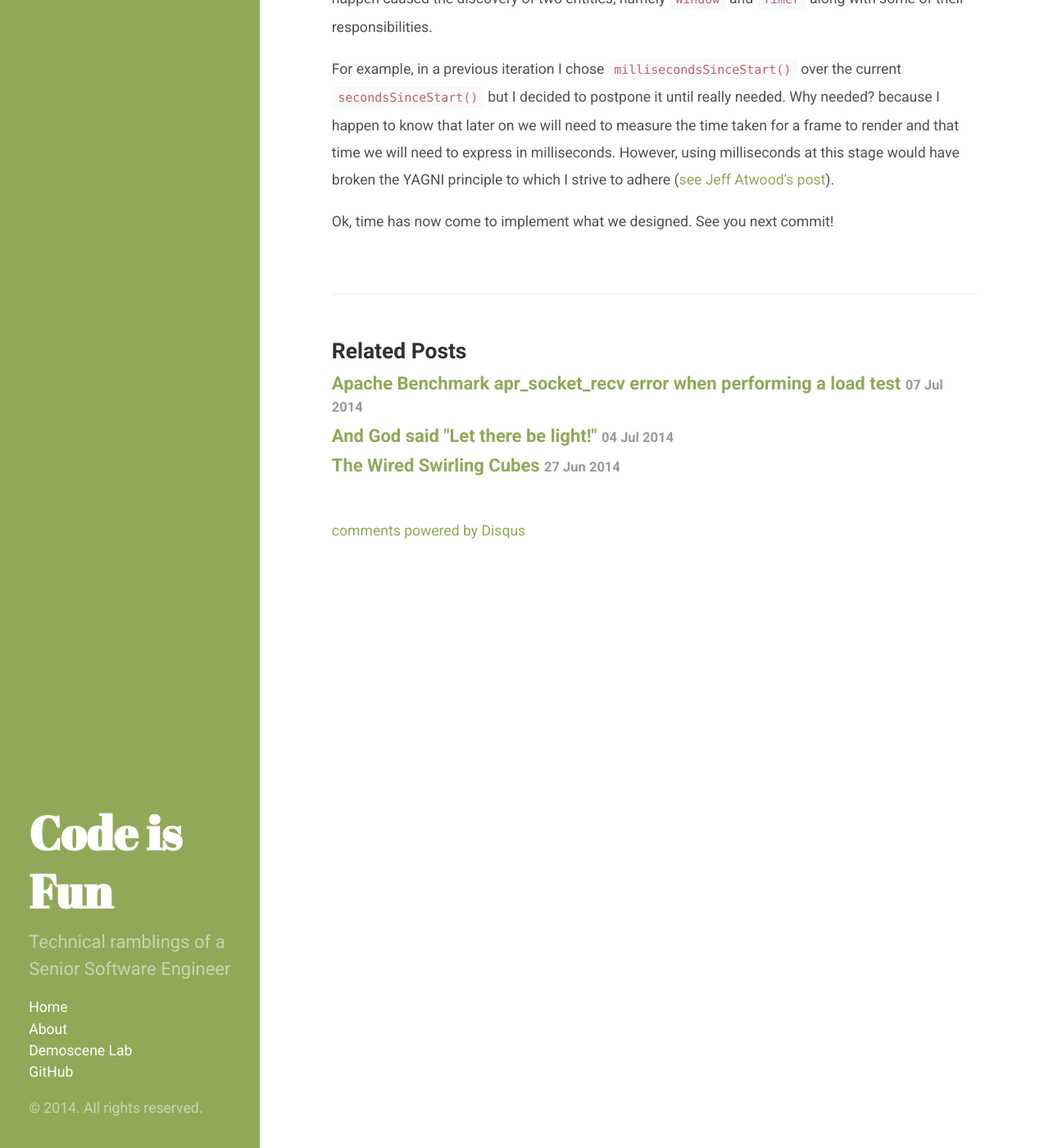
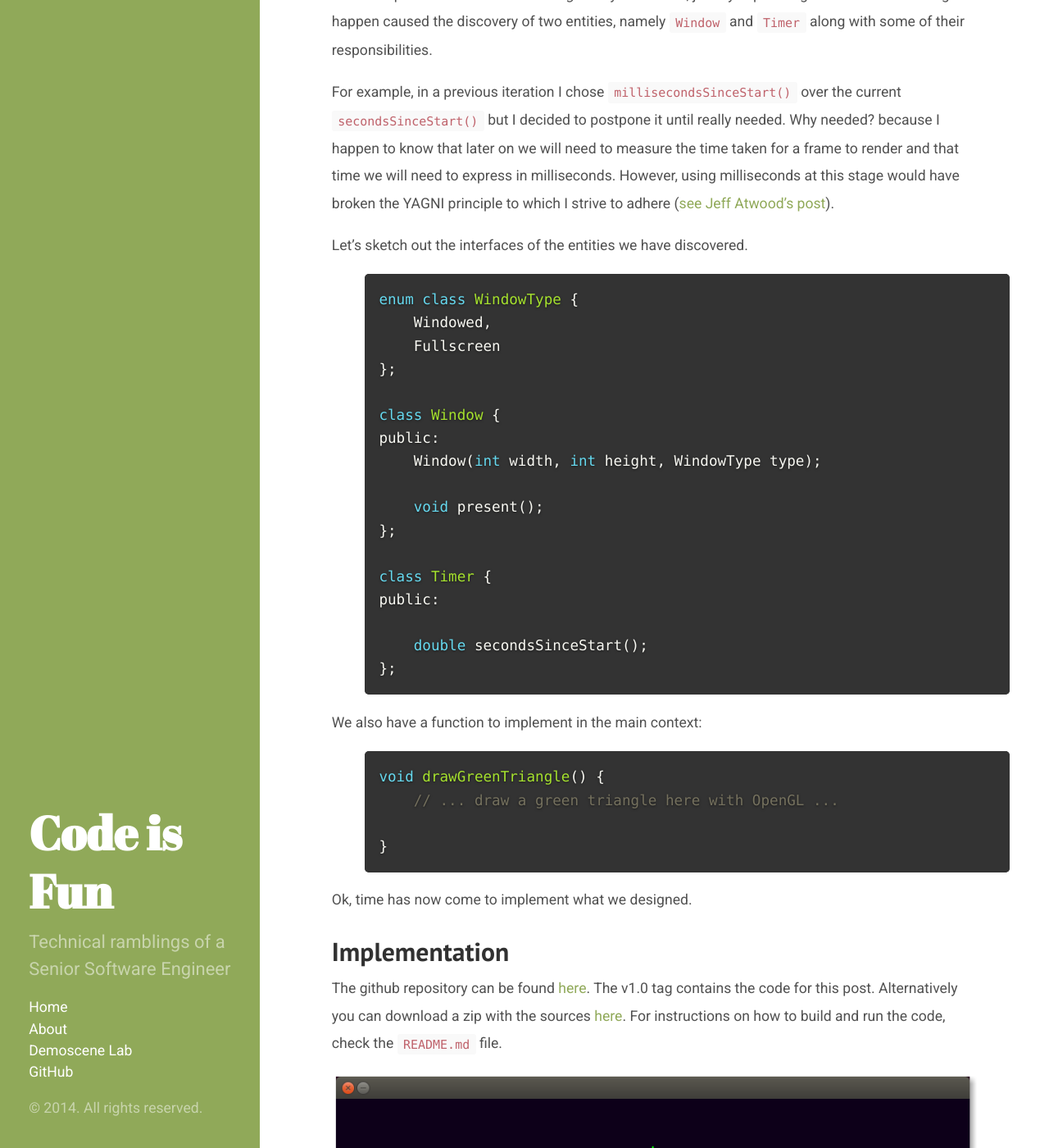
Before and after one commit to benishor/benishor.github.io, a Jekyll site: the page built from _posts/2014-06-23-the-lonely-green-triangle.md, in a window 1280 px wide and 1400 px high, scrolled down 1071 px. Shown: the whole window at 82% size. Built offline with Jekyll 4.4.1, drawn with Linux system fonts in a browser that asks for light colours; Markdown is read by kramdown in place of the engine named in the settings; comment, search, counter and statistics services are not loaded; some of the changed text lies outside the part shown.

Commit message:
Reworked the lonely green triangle post and added a screenshot

```diff
--- a/_posts/2014-06-23-the-lonely-green-triangle.md
+++ b/_posts/2014-06-23-the-lonely-green-triangle.md
@@ -20,6 +20,7 @@ int main() {
     Timer timer;
     while (timer.secondsSinceStart() < 3) {
         drawGreenTriangle();
+        window.present();
     }
 
     return 0;
@@ -32,4 +33,40 @@ This little piece of code involves _design_. As you can see, just by expressing
 
 For example, in a previous iteration I chose `millisecondsSinceStart()` over the current `secondsSinceStart()` but I decided to postpone it until really needed. Why needed? because I happen to know that later on we will need to measure the time taken for a frame to render and that time we will need to express in milliseconds. However, using milliseconds at this stage would have broken the YAGNI principle to which I strive to adhere ([see Jeff Atwood's post](http://blog.codinghorror.com/kiss-and-yagni/)).
 
-Ok, time has now come to implement what we designed. See you next commit!
+Let's sketch out the interfaces of the entities we have discovered.
+
+{% highlight c++ %}
+enum class WindowType {
+    Windowed,
+    Fullscreen
+};
+
+class Window {
+public:
+    Window(int width, int height, WindowType type);
+
+    void present();
+};
+
+class Timer {
+public:
+
+    double secondsSinceStart();
+};
+{% endhighlight %}
+
+We also have a function to implement in the main context:
+
+{% highlight c++ %}
+void drawGreenTriangle() {
+    // ... draw a green triangle here with OpenGL ...
+}
+{% endhighlight %}
+
+Ok, time has now come to implement what we designed.
+
+### Implementation
+
+The github repository can be found [here](https://github.com/benishor/demoscene-lab). The v1.0 tag contains the code for this post. Alternatively you can download a zip with the sources [here](https://github.com/benishor/demoscene-lab/archive/v1.0.zip). For instructions on how to build and run the code, check the `README.md` file.
+
+![The lonely green triangle](/assets/the_lonely_green_triangle.png)
```
Also changed, not shown: other parts of _posts/2014-06-23-the-lonely-green-triangle.md (+2 -2 lines), assets/the_lonely_green_triangle.png (added).
